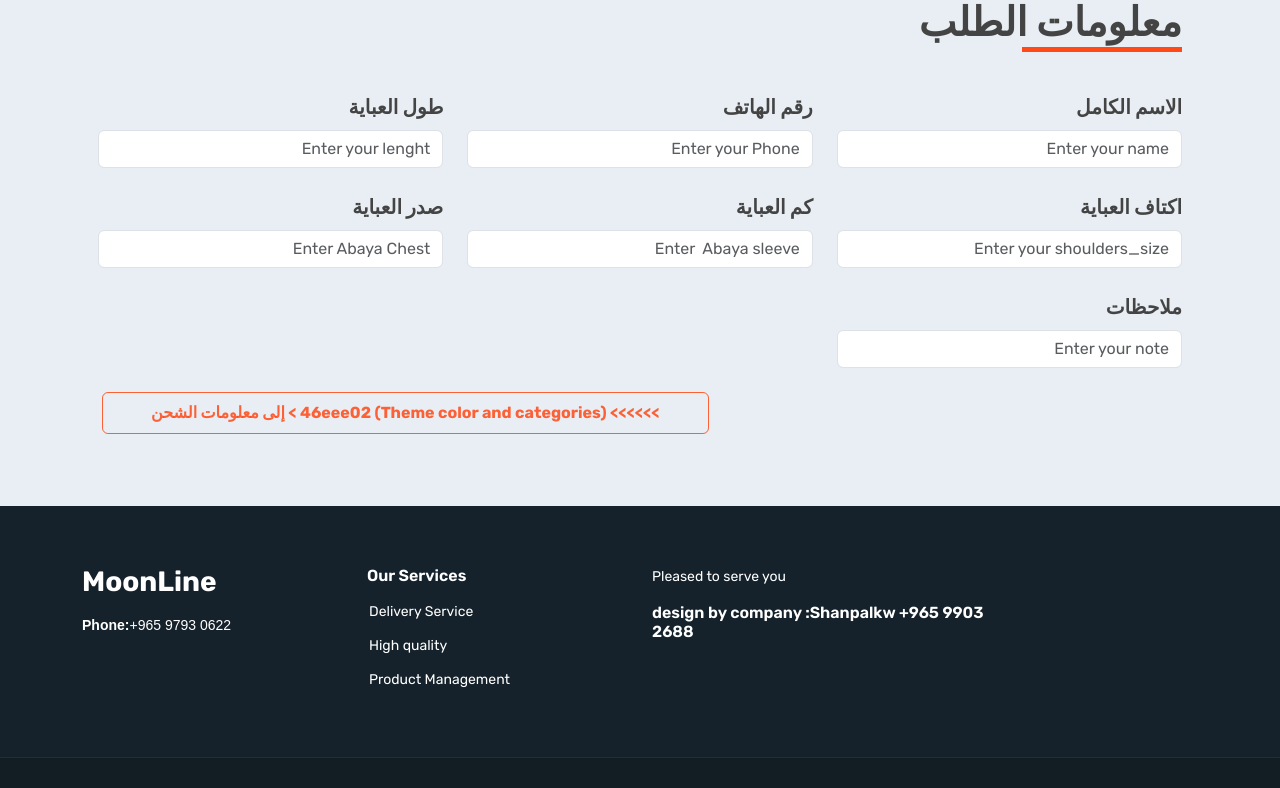
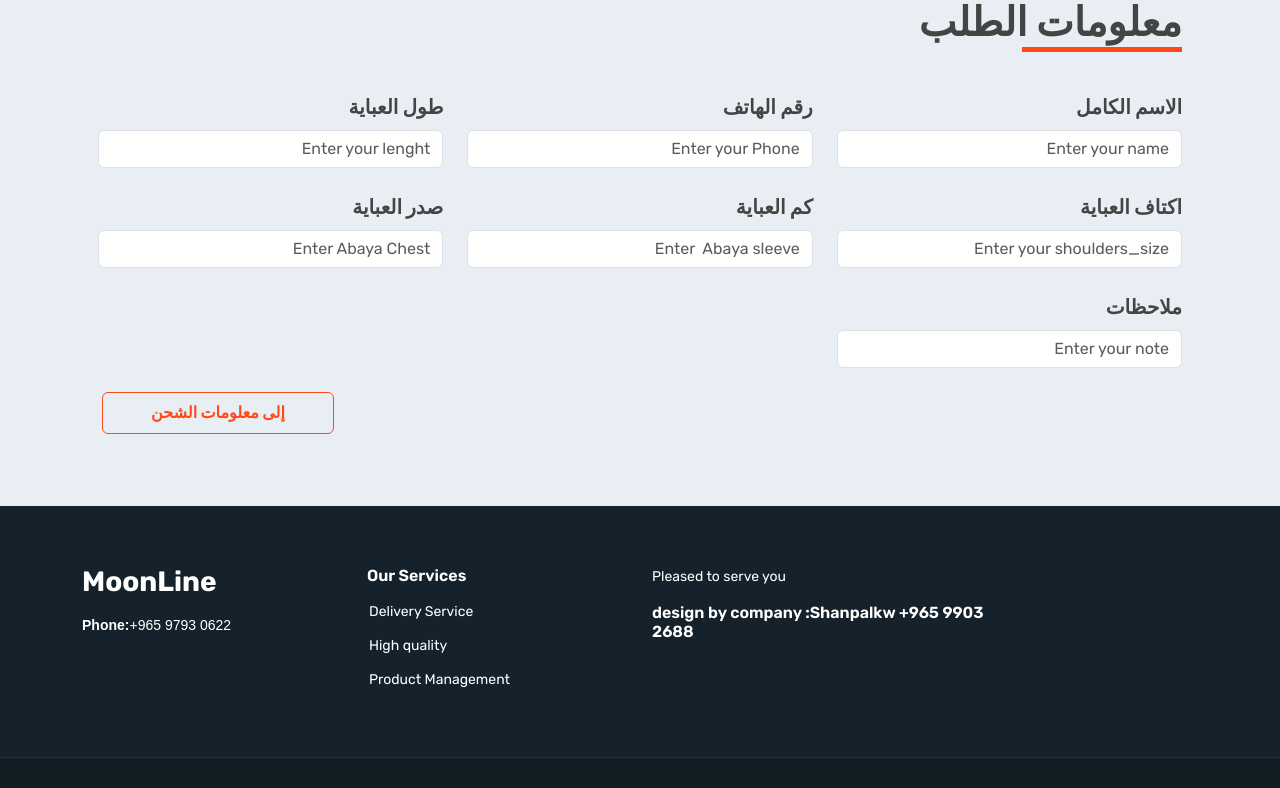
Before and after one commit to MoustafaAscoura/moonline, a Django app: template pages/templates/form_order.html in a window 1280 px wide. Shown: the part 111-899 px from the top of the page. Run offline with Django 4.2, Linux system fonts and the light colour scheme; the template is opened without the code that fills it, so the values that code supplies are empty; some libraries are stand-ins or nearby versions.

Commit message:
fix bugs

```diff
--- a/pages/templates/category.html
+++ b/pages/templates/category.html
@@ -9,7 +9,7 @@
 
     <main>
       <div class="container py-5" dir="rtl" data-aos="fade-up">
-        <h2 class="section-title">عبايات {{category.name}}</h2>
+        <h2 class="section-title">{{category.name}}</h2>
         <div class="row">
             {%for product in category.products.all %}
               <div class="col-lg-3 col-md-6 col-12 mb-5" data-aos="fade-up" data-aos-delay="50">
--- a/pages/templates/form_order.html
+++ b/pages/templates/form_order.html
@@ -109,11 +109,7 @@
                 </button>
                 <button
                     class="btn btn-outline px-5 float-start ms-1 text-light fw-bold py-2"
-<<<<<<< HEAD
-                    style="border-color: #ff4917dc; color: #ff4917dc !important" type="button" data-bs-target="#carouselExample" data-bs-slide="next">
-=======
                     style="border-color: var(--primary); color: var(--primary) !important" type="button" data-bs-target="#carouselExample" data-bs-slide="next">
->>>>>>> 46eee02 (Theme color and categories)
                     الرجوع إلى معلومات الطلب
                     <i class="uil uil-navigator"></i>
                 </button>
@@ -205,11 +201,7 @@
                 </div>
                 <button
                     class="btn btn-outline px-5 float-start ms-1 text-light fw-bold py-2"
-<<<<<<< HEAD
-                    style="border-color: #ff4917dc; color: #ff4917dc !important" type="button" data-bs-slide="prev" data-bs-target="#carouselExample"
-=======
                     style="border-color: var(--primary); color: var(--primary) !important" type="button" data-bs-slide="prev" data-bs-target="#carouselExample"
->>>>>>> 46eee02 (Theme color and categories)
                 >
                     إلى معلومات الشحن
                 </button>
```
